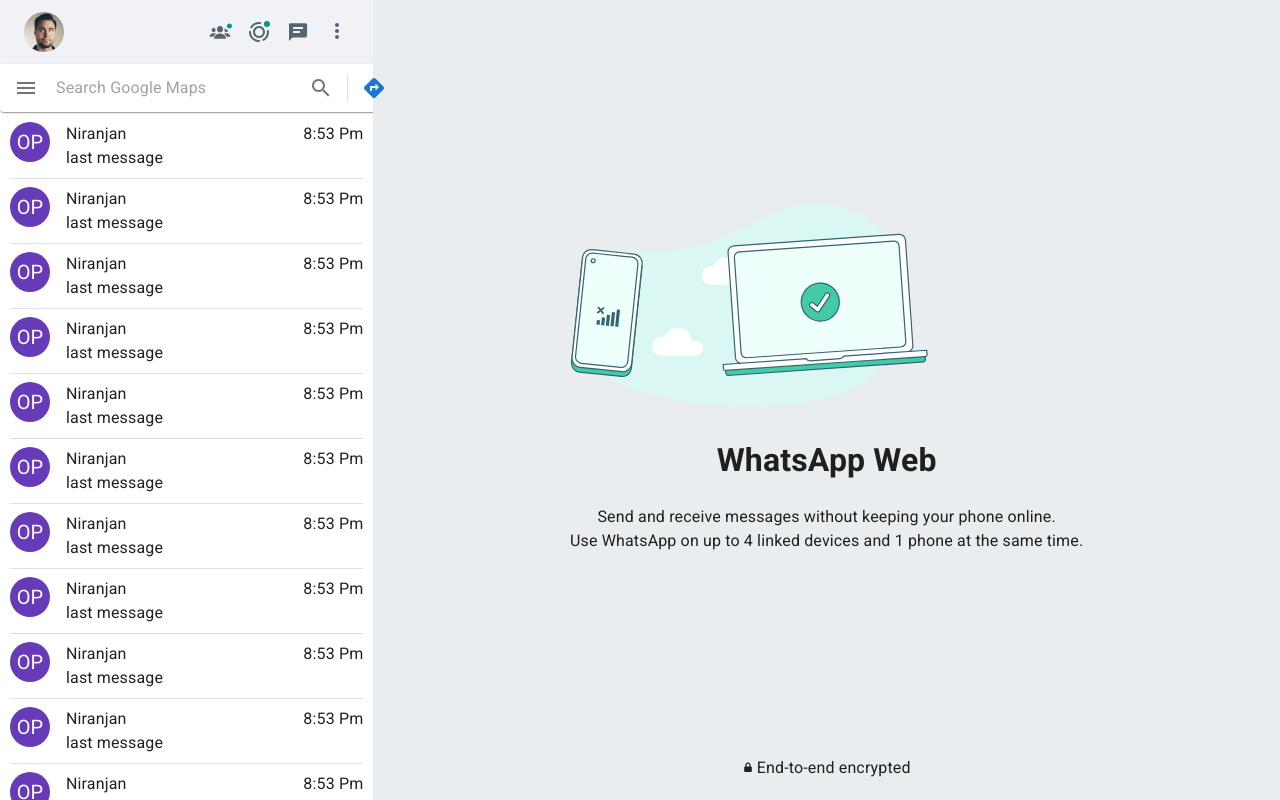
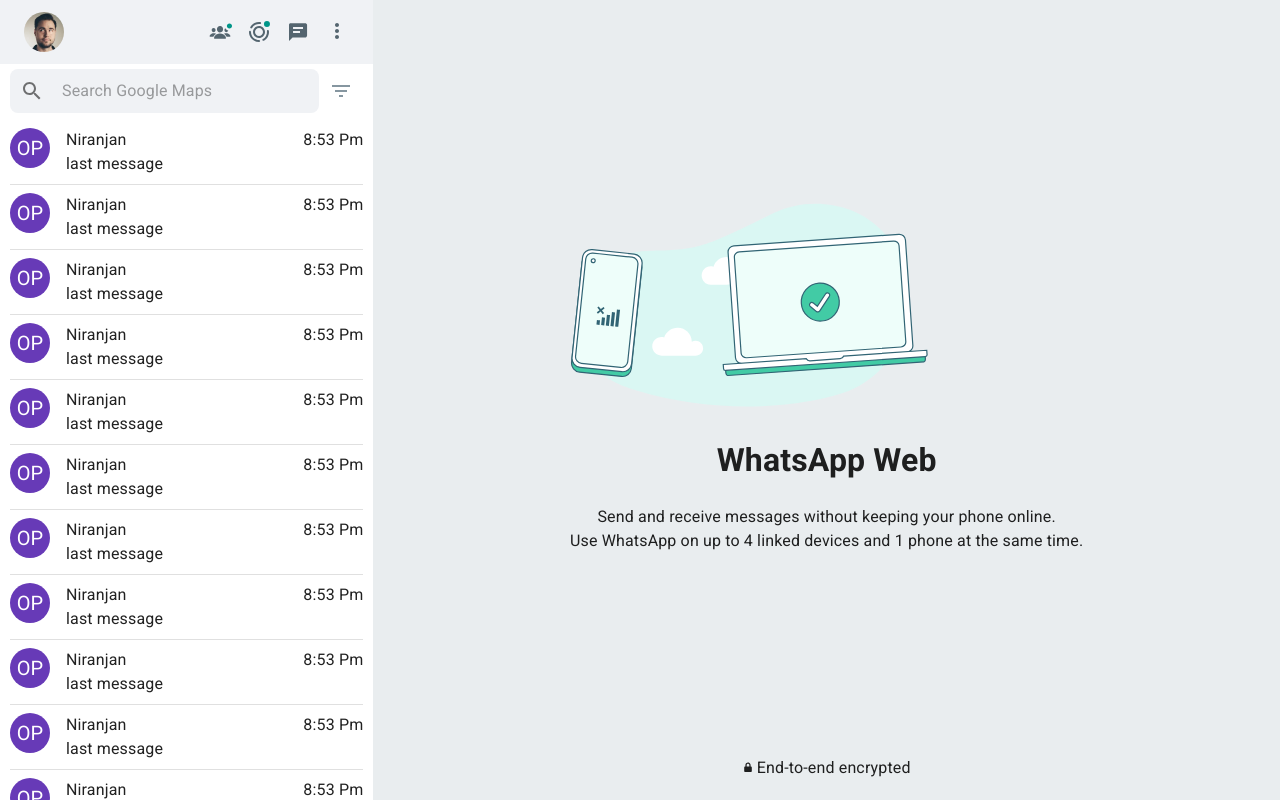
Before and after one commit to samakshgrover/whatsapp-clone, a React (Vite) app: page / in a window 1280 px wide. Built offline with nearby package versions, Linux system fonts and the light colour scheme.

Commit message:
Modifications in search box ui

```diff
--- a/src/components/Searchbar.jsx
+++ b/src/components/Searchbar.jsx
@@ -1,31 +1,29 @@
-import Paper from '@mui/material/Paper';
-import InputBase from '@mui/material/InputBase';
-import Divider from '@mui/material/Divider';
-import IconButton from '@mui/material/IconButton';
-import MenuIcon from '@mui/icons-material/Menu';
-import SearchIcon from '@mui/icons-material/Search';
-import DirectionsIcon from '@mui/icons-material/Directions';
+import Paper from "@mui/material/Paper";
+import InputBase from "@mui/material/InputBase";
+import IconButton from "@mui/material/IconButton";
+import SearchIcon from "@mui/icons-material/Search";
+import { FilterIcon } from "./icons/icons";
+import { Box } from "@mui/material";
 
 export function Searchbar() {
   return (
     <Paper
-      component="form"
-      sx={{ p: '2px 4px', display: 'flex', alignItems: 'center', width: 400 }}
+      elevation={0}
+      sx={{ p: "5px 10px", display: "flex", alignItems: "center" }}
     >
-      <IconButton sx={{ p: '10px' }} aria-label="menu">
-        <MenuIcon />
-      </IconButton>
-      <InputBase
-        sx={{ ml: 1, flex: 1 }}
-        placeholder="Search Google Maps"
-        inputProps={{ 'aria-label': 'search google maps' }}
-      />
-      <IconButton type="button" sx={{ p: '10px' }} aria-label="search">
-        <SearchIcon />
-      </IconButton>
-      <Divider sx={{ height: 28, m: 0.5 }} orientation="vertical" />
-      <IconButton color="primary" sx={{ p: '10px' }} aria-label="directions">
-        <DirectionsIcon />
+      <Box sx={{ background: "#f0f2f5", flex: 1, display: "flex", borderRadius:'8px' }}>
+        <IconButton type="button" sx={{ p: "10px" }} aria-label="search">
+          <SearchIcon />
+        </IconButton>
+        <InputBase
+          sx={{ ml: 1, flex: 1 }}
+          placeholder="Search Google Maps"
+          inputProps={{ "aria-label": "search google maps" }}
+        />
+      </Box>
+
+      <IconButton sx={{ p: "10px", color: "#8696a0" }} aria-label="directions">
+        <FilterIcon />
       </IconButton>
     </Paper>
   );
```
